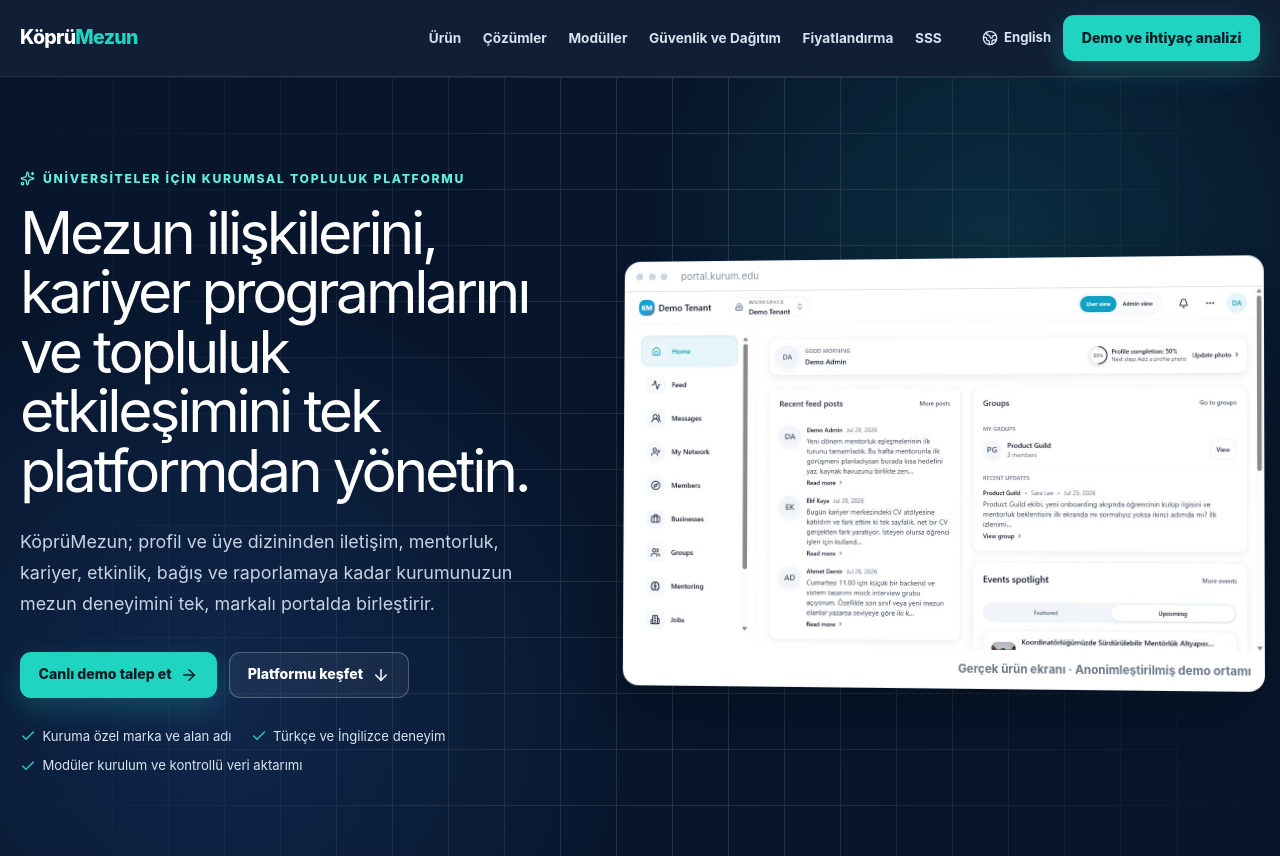
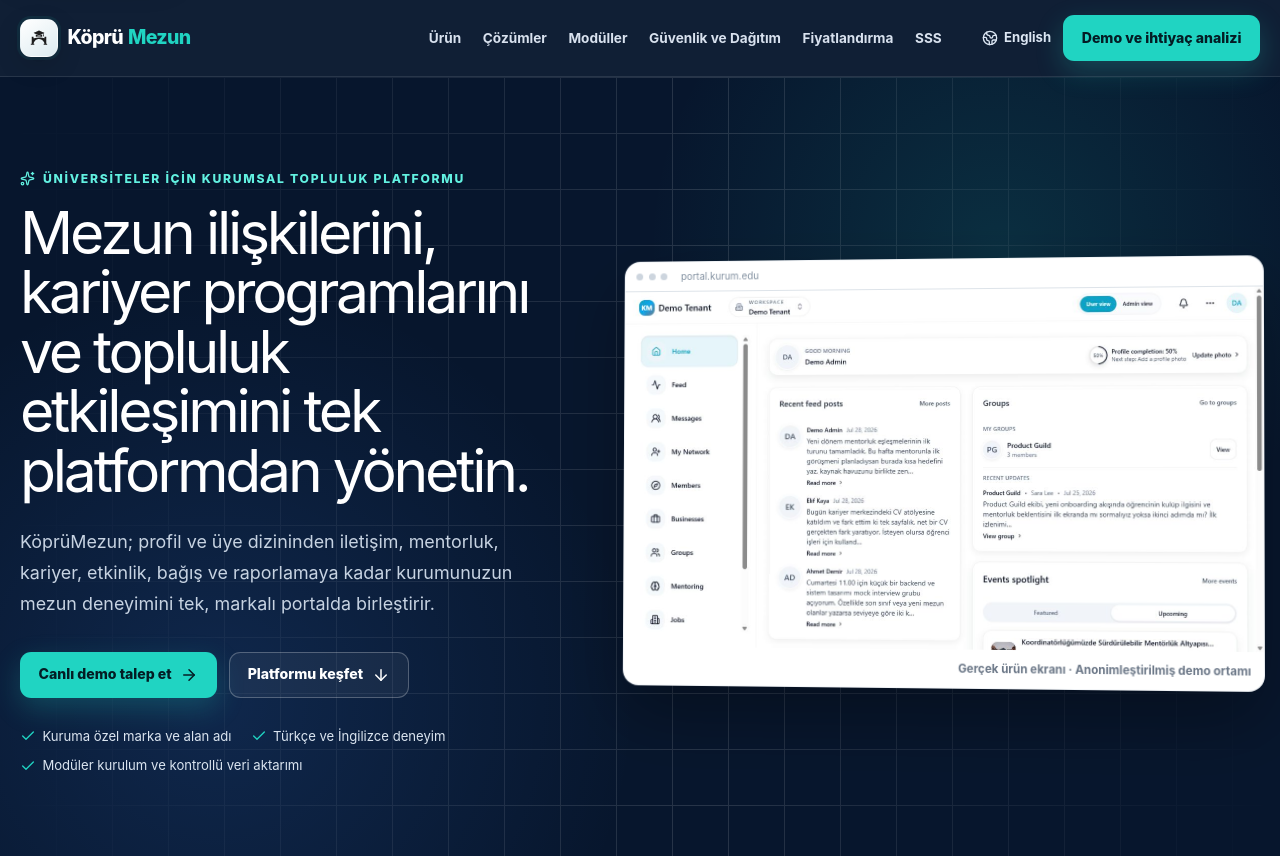
Before and after one commit to ygthns/KopruMezun, a React (Vite) app: page / in a window 1280 px wide. Shown: the top 858 px of the page. Built offline with nearby package versions, Linux system fonts and the light colour scheme.

Commit message:
Add KöprüMezun logo and favicon

```diff
--- a/index.html
+++ b/index.html
@@ -8,7 +8,7 @@
     <meta name="keywords" content="mezun ilişkileri platformu, alumni engagement, üniversite, mentorluk, kariyer merkezi, etkinlik yönetimi" />
     <meta name="author" content="KöprüMezun" />
     <link rel="canonical" href="https://koprumezun.com/" />
-    <link rel="icon" type="image/svg+xml" href="/favicon.svg" />
+    <link rel="icon" type="image/svg+xml" href="/logos/kopruyazisizbeyazlogo.svg" />
     <meta property="og:type" content="website" />
     <meta property="og:locale" content="tr_TR" />
     <meta property="og:title" content="KöprüMezun | Üniversiteler için mezun ilişkileri platformu" />
@@ -17,10 +17,12 @@
     <meta property="og:image" content="https://koprumezun.com/og.png" />
     <meta property="og:image:width" content="1200" />
     <meta property="og:image:height" content="630" />
+    <meta property="og:image:alt" content="KöprüMezun — Üniversiteler için mezun ilişkileri platformu" />
     <meta name="twitter:card" content="summary_large_image" />
     <meta name="twitter:title" content="KöprüMezun | Üniversiteler için mezun ilişkileri platformu" />
     <meta name="twitter:description" content="Mezun ilişkileri, kariyer, mentorluk, etkinlik, bağış, gönüllülük ve raporlamayı kurumunuza özel tek portalda yönetin." />
     <meta name="twitter:image" content="https://koprumezun.com/og.png" />
+    <meta name="twitter:image:alt" content="KöprüMezun — Üniversiteler için mezun ilişkileri platformu" />
     <meta name="theme-color" content="#07162d" />
   </head>
   <body>
--- a/src/App.jsx
+++ b/src/App.jsx
@@ -165,6 +165,7 @@ function App() {
       <header className="site-header">
         <div className="nav-wrap">
           <a className="brand" href="#top" aria-label="KöprüMezun">
+            <span className="brand-mark" aria-hidden="true"><img src="/logos/kopruyazisizbeyazlogo.svg" alt="" /></span>
             <span>Köprü</span><strong>Mezun</strong>
           </a>
           <nav className="desktop-nav" aria-label={language === 'tr' ? 'Ana navigasyon' : 'Primary navigation'}>
@@ -284,7 +285,7 @@ function App() {
         </section>
       </main>
 
-      <footer className="site-footer"><div className="container footer-grid"><div><a className="brand footer-brand" href="#top" aria-label="KöprüMezun"><span>Köprü</span><strong>Mezun</strong></a><p>{t.footer.summary}</p></div><div><h3>{t.footer.product}</h3><a href="#modules">{t.nav.modules}</a><a href="#security">{t.nav.security}</a><a href="#pricing">{t.nav.pricing}</a></div><div><h3>{t.footer.company}</h3><a href="/brochure.pdf" download>{t.footer.brochure}</a><a href="#privacy">{t.footer.privacy}</a><a href="mailto:info@koprumezun.com">info@koprumezun.com</a></div></div><div className="container footer-bottom">© {new Date().getFullYear()} {t.footer.copyright}<span>koprumezun.com</span></div></footer>
+      <footer className="site-footer"><div className="container footer-grid"><div><a className="brand footer-brand" href="#top" aria-label="KöprüMezun"><span className="brand-mark" aria-hidden="true"><img src="/logos/kopruyazisizbeyazlogo.svg" alt="" /></span><span>Köprü</span><strong>Mezun</strong></a><p>{t.footer.summary}</p></div><div><h3>{t.footer.product}</h3><a href="#modules">{t.nav.modules}</a><a href="#security">{t.nav.security}</a><a href="#pricing">{t.nav.pricing}</a></div><div><h3>{t.footer.company}</h3><a href="/brochure.pdf" download>{t.footer.brochure}</a><a href="#privacy">{t.footer.privacy}</a><a href="mailto:info@koprumezun.com">info@koprumezun.com</a></div></div><div className="container footer-bottom">© {new Date().getFullYear()} {t.footer.copyright}<span>koprumezun.com</span></div></footer>
       <DemoModal open={demoOpen} onClose={() => setDemoOpen(false)} language={language} openerRef={openerRef} />
     </div>
   );
--- a/src/index.css
+++ b/src/index.css
@@ -47,7 +47,9 @@ section[id], main > section { scroll-margin-top: 88px; }
 
 .site-header { position: sticky; z-index: 50; top: 0; background: rgba(7, 22, 45, .96); border-bottom: 1px solid rgba(255,255,255,.1); backdrop-filter: blur(16px); }
 .nav-wrap { width: min(1320px, calc(100% - 2.5rem)); min-height: 76px; margin: auto; display: flex; align-items: center; gap: 2rem; }
-.brand { flex: 0 0 auto; display: inline-flex; align-items: center; color: #fff; font-size: 1.22rem; font-weight: 850; letter-spacing: -.035em; }
+.brand { flex: 0 0 auto; display: inline-flex; align-items: center; gap: .32rem; color: #fff; font-size: 1.22rem; font-weight: 850; letter-spacing: -.035em; }
+.brand-mark { width: 38px; height: 38px; display: grid; place-items: center; margin-right: .28rem; overflow: hidden; border: 1px solid rgba(255,255,255,.24); border-radius: 11px; background: linear-gradient(145deg, #fff, #dcebf0); box-shadow: 0 8px 24px rgba(0,0,0,.18), 0 0 0 3px rgba(32,212,194,.08); }
+.brand-mark img { width: 88%; height: 88%; display: block; object-fit: contain; }
 .brand strong { color: var(--teal); font-weight: 850; }
 .desktop-nav { display: flex; align-items: center; justify-content: center; gap: 1.35rem; margin-left: auto; }
 .desktop-nav a { color: #d8e1ee; font-size: .85rem; font-weight: 700; white-space: nowrap; }
@@ -209,6 +211,7 @@ section[id], main > section { scroll-margin-top: 88px; }
 .site-footer { padding: 4.5rem 0 1.5rem; background: #061326; color: #c4d0de; }
 .footer-grid { display: grid; grid-template-columns: 1.8fr .7fr 1fr; gap: 4rem; }
 .footer-brand { font-size: 1.55rem; }
+.footer-brand .brand-mark { width: 46px; height: 46px; border-radius: 13px; }
 .footer-grid > div:first-child p { max-width: 400px; color: #9babbc; font-size: .9rem; line-height: 1.65; }
 .footer-grid h3 { margin: 0 0 1rem; color: #fff; font-size: .85rem; }
 .footer-grid a:not(.brand) { display: block; margin: .7rem 0; color: #aebdcd; font-size: .82rem; }
@@ -274,6 +277,7 @@ section[id], main > section { scroll-margin-top: 88px; }
   .container, .nav-wrap, .hero-grid { width: min(100% - 1.5rem, 1180px); }
   .nav-wrap { min-height: 68px; gap: .5rem; }
   .brand { font-size: 1.08rem; }
+  .brand-mark { width: 34px; height: 34px; margin-right: .18rem; border-radius: 10px; }
   .language-button { font-size: 0; width: 40px; height: 40px; border: 1px solid #ffffff20; border-radius: .6rem; }
   .language-button svg { width: 19px; height: 19px; }
   .hero-grid { padding: 3.6rem 0 4rem; gap: 2.7rem; }
```
